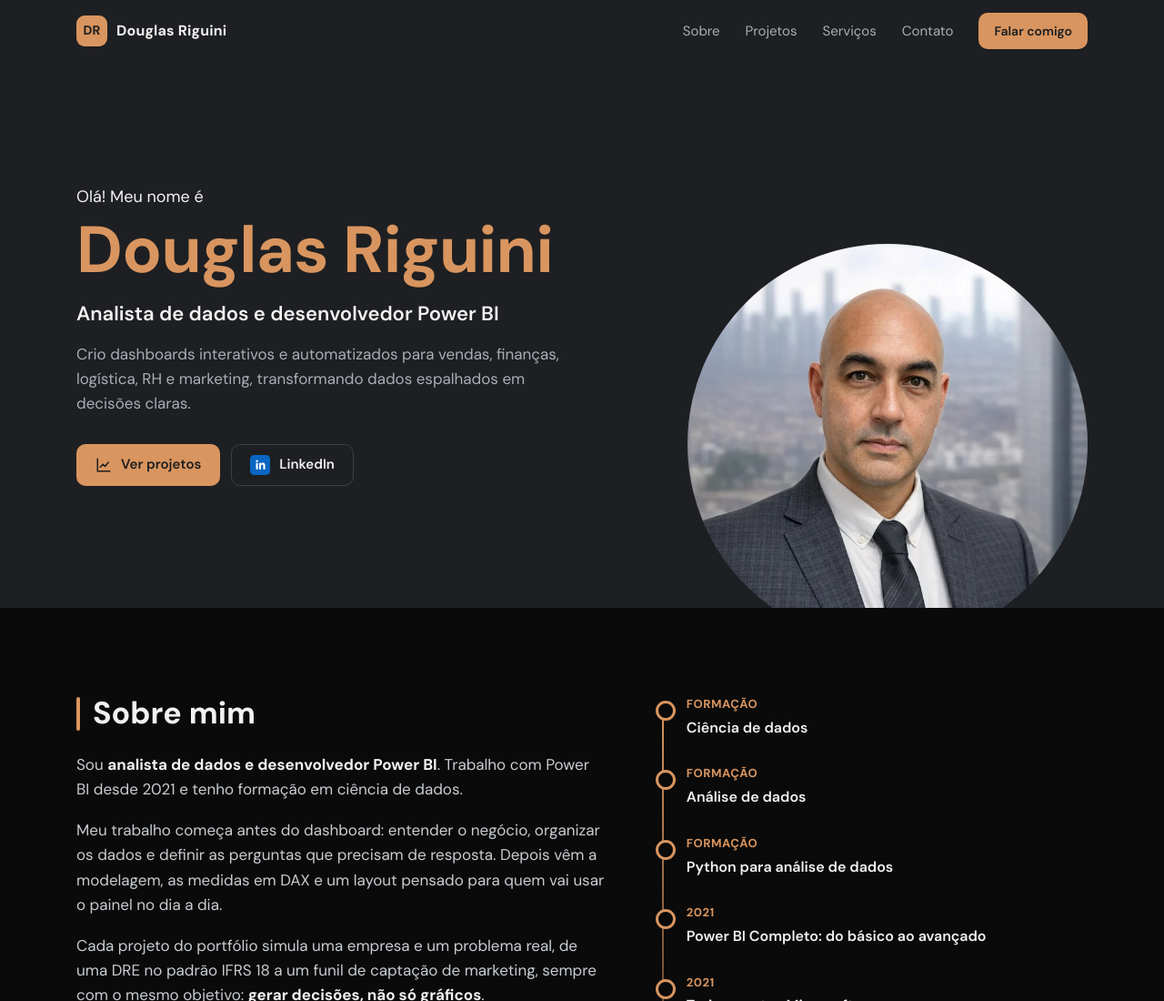
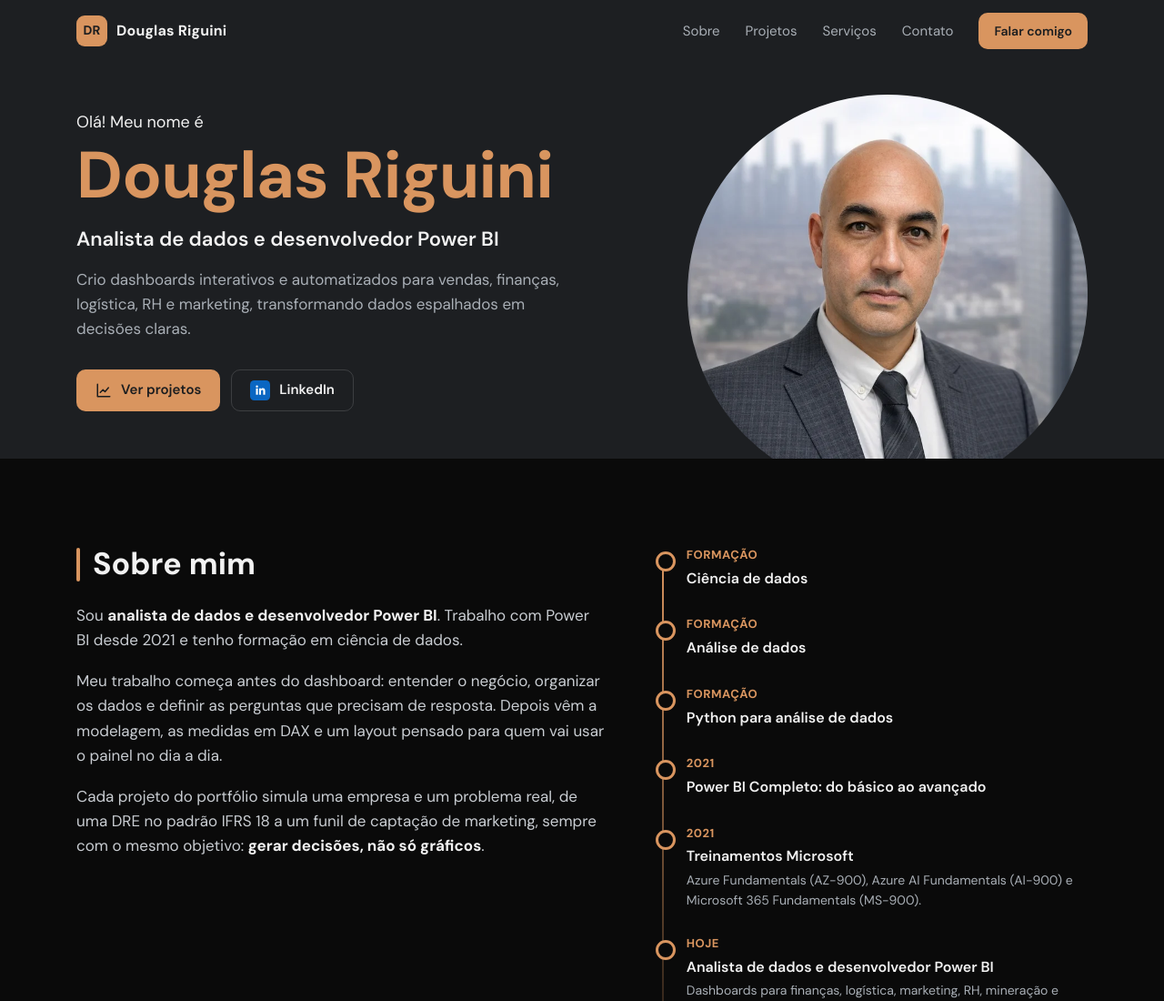
Before and after one commit to Riguini/Riguini.github.io, a plain HTML site: page index.html in a window 1280 px wide. Shown: the top 1100 px of the page at 91% size. Drawn offline with Linux system fonts and the light colour scheme.

Commit message:
Reduz o espaço vazio no topo do hero
Co-Authored-By: Claude Opus 5.5 <noreply@anthropic.com>
Claude-Session: https://claude.ai/code/session_01KRLcETGFSV5dZdy7bXPMUF

```diff
--- a/index.html
+++ b/index.html
@@ -62,8 +62,8 @@ a{color:inherit}
 
 /* hero */
 .hero{background:var(--bg1);padding-top:68px;overflow:hidden}
-.hero .wrap{display:grid;grid-template-columns:1.25fr .75fr;align-items:center;gap:40px;min-height:min(600px,calc(100vh - 68px))}
-.hero-tx{padding:56px 0}
+.hero .wrap{display:grid;grid-template-columns:1.25fr .75fr;align-items:center;gap:40px;padding-top:36px}
+.hero-tx{padding:0 0 36px}
 .hi{font-size:18px;color:var(--tx);margin:0 0 6px}
 .name{font-size:clamp(44px,6vw,72px);line-height:1.05;font-weight:700;color:var(--cu);margin:0 0 14px;letter-spacing:-.01em}
 .role{font-size:clamp(18px,2vw,22px);font-weight:600;margin:0 0 14px}
```
